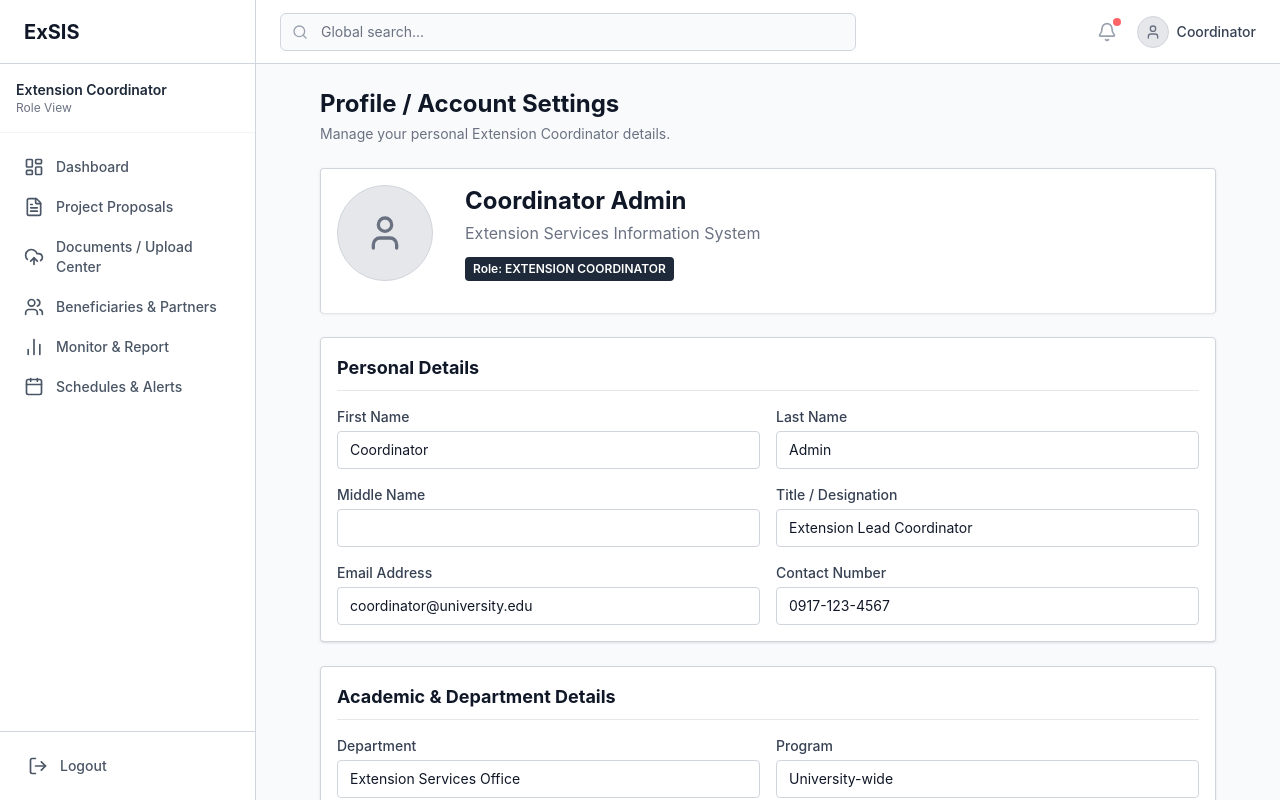
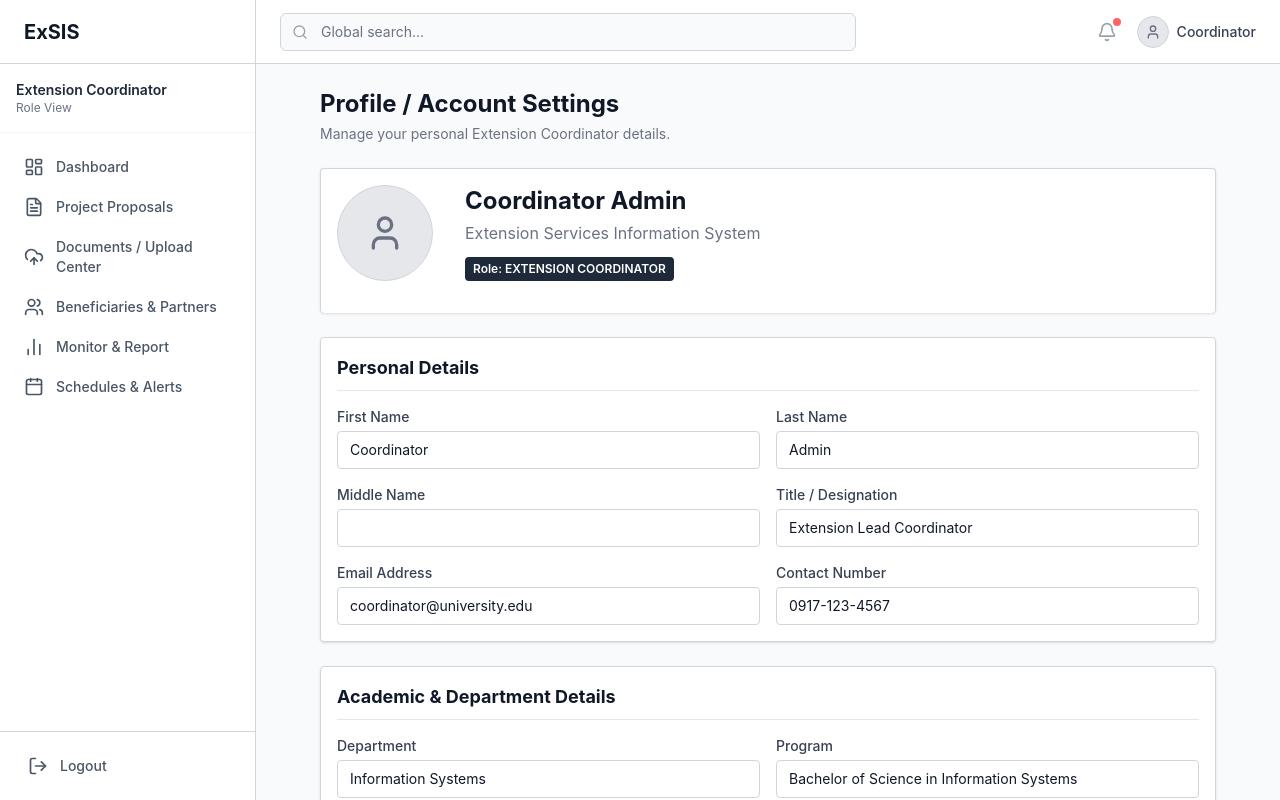
Before and after one commit to Philitachi/ExSIS, a React (Vite) app: page /profile-account in a window 1280 px wide. Built offline with nearby package versions, Linux system fonts and the light colour scheme.

Commit message:
update: setting page

```diff
--- a/src/pages/profileAccount/ProfileAccountPage.jsx
+++ b/src/pages/profileAccount/ProfileAccountPage.jsx
@@ -57,11 +57,11 @@ const ProfileAccountPage = () => {
                     <div className="grid grid-cols-1 md:grid-cols-2 gap-4">
                         <div>
                             <label className="wireframe-label">Department</label>
-                            <input type="text" className="wireframe-input" defaultValue="Extension Services Office" />
+                            <input type="text" className="wireframe-input" defaultValue="Information Systems" />
                         </div>
                         <div>
                             <label className="wireframe-label">Program</label>
-                            <input type="text" className="wireframe-input" defaultValue="University-wide" />
+                            <input type="text" className="wireframe-input" defaultValue="Bachelor of Science in Information Systems" />
                         </div>
                         <div className="md:col-span-2">
                             <label className="wireframe-label">Organization / Affiliations</label>
```
